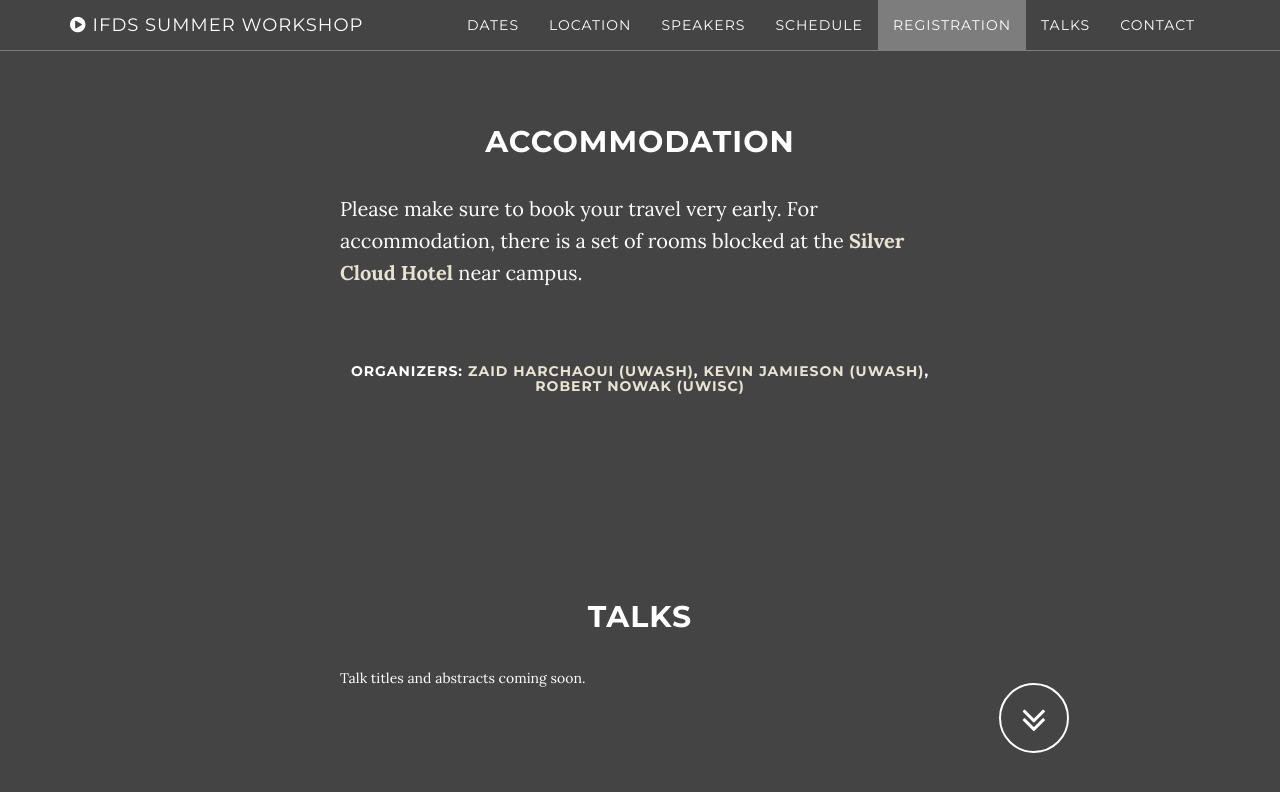
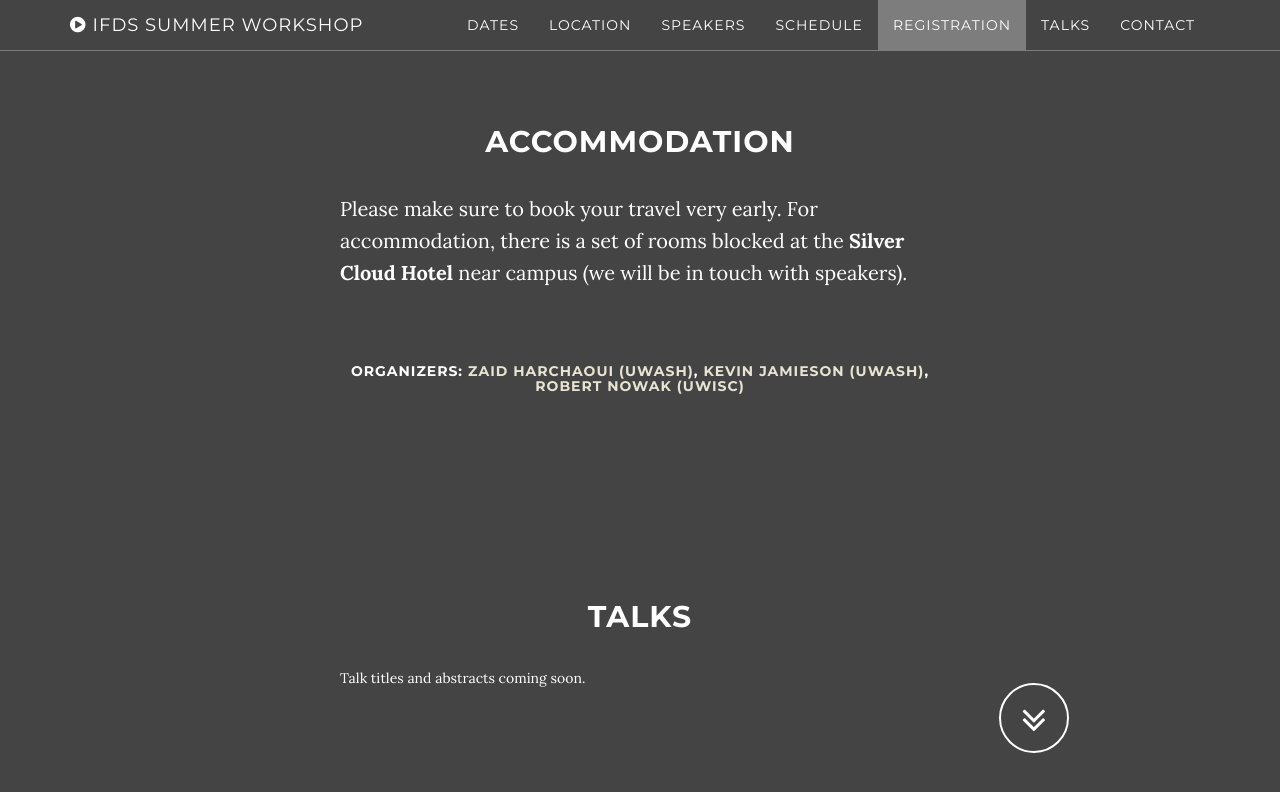
Before and after one commit to kgjamieson/ifds-workshop-2025, a Jekyll site: the page built from index.html, in a window 1280 px wide and 900 px high, scrolled down 4487 px, cut to the strip 0-799 px from the top of the window. Shown: the top 792 px of the strip. Built offline with Jekyll 4.4.1, drawn with Linux system fonts in a browser that asks for light colours.

Commit message:
Update about.html

```diff
--- a/_includes/about.html
+++ b/_includes/about.html
@@ -22,7 +22,7 @@
           <h2 class="text-center">Accommodation</h2>
           <p>Please make sure to book your travel very early.
             For accommodation, there is a set of rooms blocked at the
-            <b><a href="img/ifds-silvercloud.pdf">Silver Cloud Hotel</a></b> near campus.
+            <b>Silver Cloud Hotel</b> near campus (we will be in touch with speakers).
 <!--             Please make your booking before July 7th 2022. -->
           </p>
           <br><br>
```
